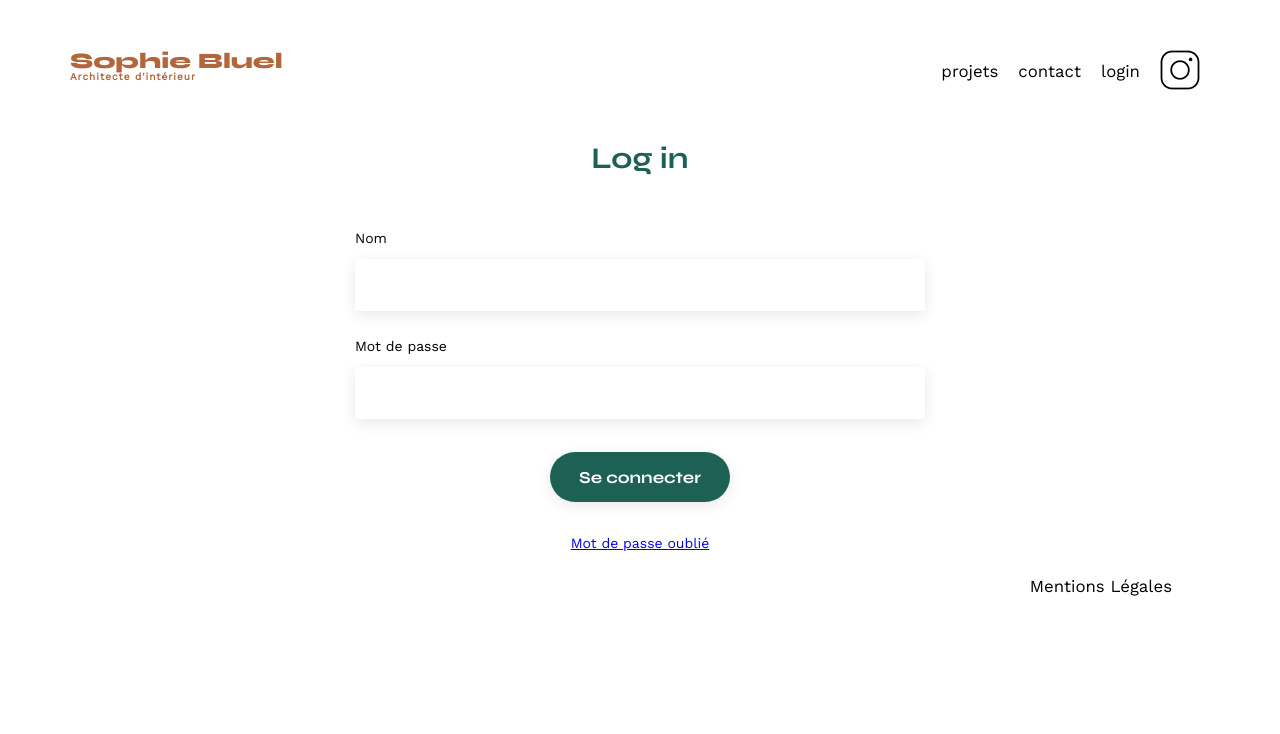
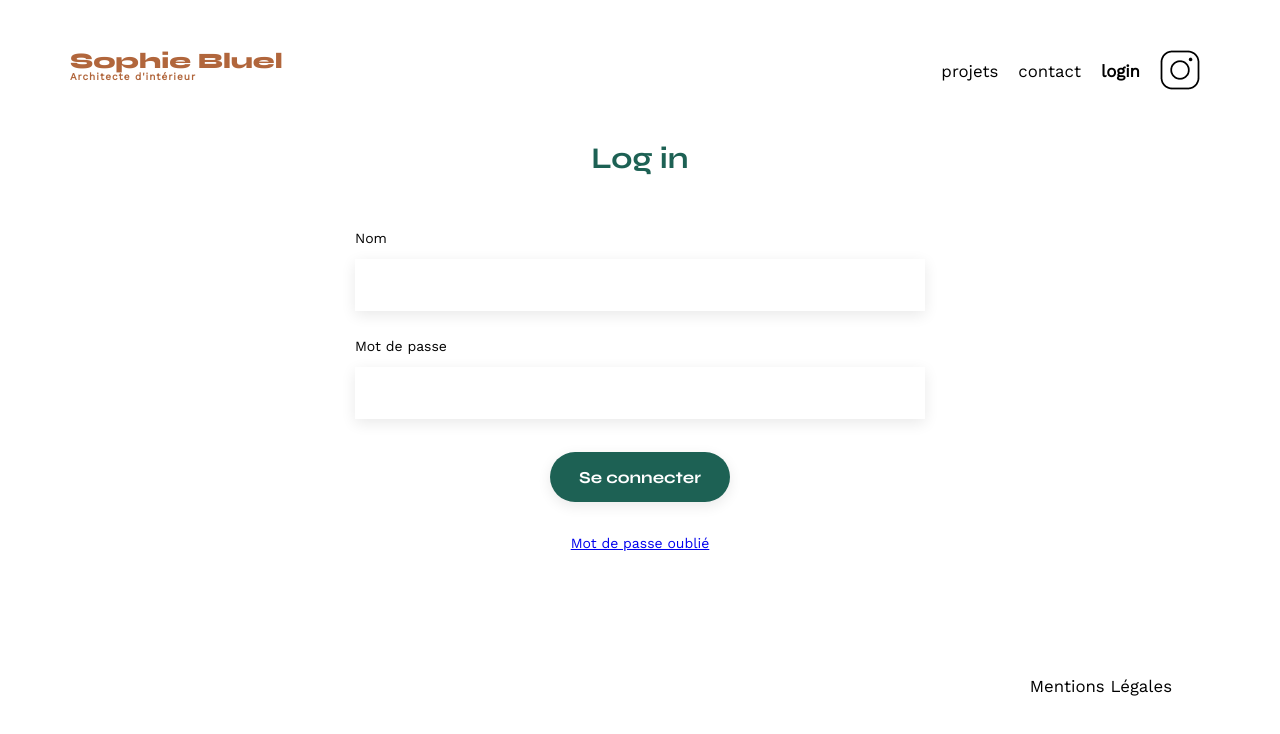
Before and after one commit to JulieBourelDrapier/ArchiWebos, a plain HTML site: page FrontEnd/login.html in a window 1280 px wide. Drawn offline with nearby package versions, Linux system fonts and the light colour scheme; no server answers.

Commit message:
ADD login =>bold + Mentions légales => lower (100px)

```diff
--- a/FrontEnd/assets/style.css
+++ b/FrontEnd/assets/style.css
@@ -138,6 +138,14 @@ nav li {
 }
 
 /* reprise des éléments #contact pour #login */
+.li-login {
+	font-weight: bold;
+}
+
+.footer-li-space {
+margin-top: 100px;
+}
+
 #contact, #login {
 	width: 50%;
 	margin: auto;
--- a/FrontEnd/login.html
+++ b/FrontEnd/login.html
@@ -18,7 +18,7 @@
       <ul>
         <li>projets</li>
         <li>contact</li>
-        <li>login</li>
+        <li class="li-login">login</li>
         <li><img src="./assets/icons/instagram.png" alt="Instagram"></li>
       </ul>
     </nav>
@@ -40,7 +40,7 @@
   <footer>
     <nav>
       <ul>
-        <li class="footer-li">Mentions Légales</li>
+        <li class="footer-li footer-li-space">Mentions Légales</li>
       </ul>
     </nav>
   </footer>
```
